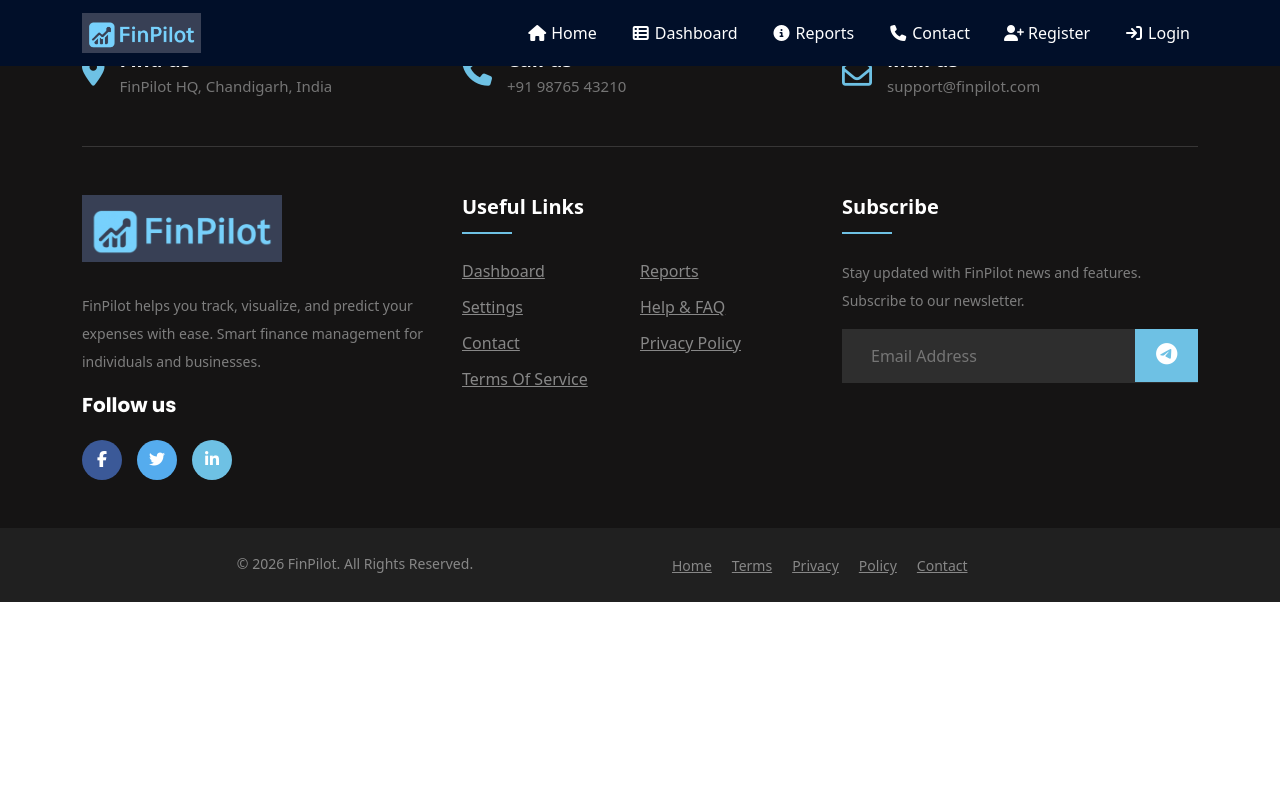
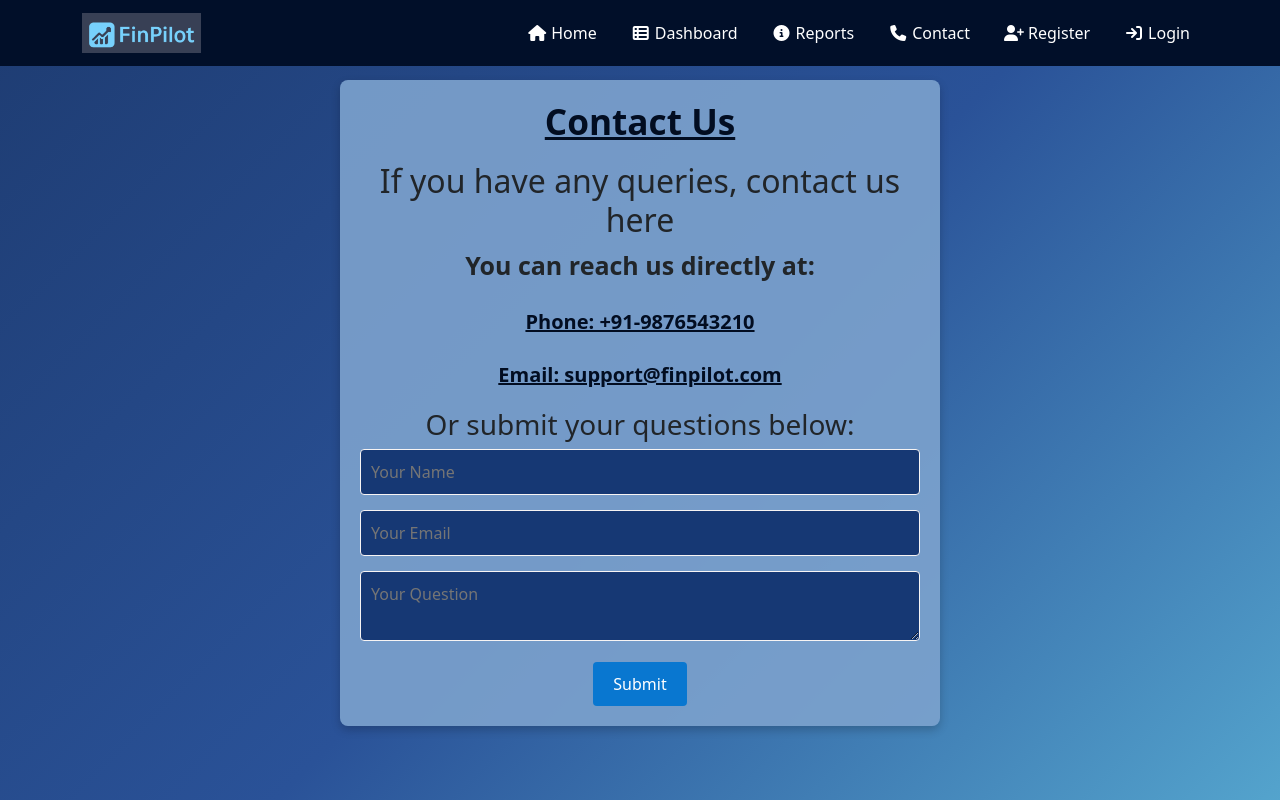
Before and after one commit to Diya-16204/FinPilot, a React (Vite) app in the folder frontend/: page /contact in a window 1280 px wide. Shown: the top 800 px of the page. Built offline with nearby package versions, Linux system fonts and the light colour scheme.

Commit message:
Final Done Now Just Security Login And Register is left

```diff
--- a/frontend/src/App.jsx
+++ b/frontend/src/App.jsx
@@ -24,12 +24,12 @@ import ExportCSV from "./pages/ExportReports/csv";
 import ExportPDF from "./pages/ExportReports/pdf";
 import ExportExcel from "./pages/ExportReports/excel";
 
-// Expense Prediction Subpages 👇
+// Expense Prediction Subpages
 import ExpenseForecast from "./pages/ExpensePrediction/forecast";
 import ExpenseMonthly from "./pages/ExpensePrediction/monthly";
 import ExpenseYearly from "./pages/ExpensePrediction/yearly";
 
-// Expense Management Subpages 👇
+// Expense Management Subpages
 import ViewAll from "./pages/ViewExpenses/viewAll";
 import FilterView from "./pages/ViewExpenses/filterView";
 import SearchView from "./pages/ViewExpenses/searchView";
@@ -38,7 +38,13 @@ import AddExpense from "./pages/ModifyExpenses/addExpense";
 import DeleteExpense from "./pages/ModifyExpenses/deleteExpense";
 import UpdateExpense from "./pages/ModifyExpenses/updateExpense";
 
-// 👇 ScrollToTop Component
+// // Reports Page (wrapper)
+// import Reports from "./pages/Reports/reports";
+
+// Contact Page
+import Contact from "./pages/Contacts/contacts";
+
+// ScrollToTop Component
 import ScrollToTop from "./components/ScrollToTop";
 
 function App() {
@@ -47,7 +53,7 @@ function App() {
       <Navbar />
 
       <main className="page-content">
-        {/* 👇 ensures page always starts at top on route change */}
+        {/* ensures page always starts at top on route change */}
         <ScrollToTop />
 
         <Routes>
@@ -70,6 +76,7 @@ function App() {
           <Route path="/export-reports/csv" element={<ExportCSV />} />
           <Route path="/export-reports/pdf" element={<ExportPDF />} />
           <Route path="/export-reports/excel" element={<ExportExcel />} />
+          <Route path="/reports" element={<ExportCSV />} />   {/* 👈 wrapper route */}
 
           {/* Expense Prediction */}
           <Route path="/expense-prediction/forecast" element={<ExpenseForecast />} />
@@ -77,16 +84,16 @@ function App() {
           <Route path="/expense-prediction/yearly" element={<ExpenseYearly />} />
 
           {/* Expense Management */}
-          {/* View Expenses Subpages */}
           <Route path="/view-expenses" element={<ViewAll />} />
           <Route path="/view-expenses/filter" element={<FilterView />} />
           <Route path="/view-expenses/search" element={<SearchView />} />
 
-          {/* Modify Expenses Subpages */}
           <Route path="/modify-expenses/add" element={<AddExpense />} />
           <Route path="/modify-expenses/delete" element={<DeleteExpense />} />
           <Route path="/modify-expenses/update" element={<UpdateExpense />} />
 
+          {/* Contact */}
+          <Route path="/contact" element={<Contact />} />
         </Routes>
       </main>
 
--- a/frontend/src/components/Navbar/navbar.jsx
+++ b/frontend/src/components/Navbar/navbar.jsx
@@ -1,68 +1,75 @@
 import { Link } from "react-router-dom";
 import FinPilotLogo from "../../assets/Images/FinPilotLogo.png";
 import "./navbar.css";
+import { useState } from "react";
 
 const Navbar = () => {
+  const [isOpen, setIsOpen] = useState(false);
+
+  const handleToggle = () => {
+    setIsOpen(!isOpen);
+  };
+
+  const handleClose = () => {
+    setIsOpen(false);
+  };
+
   return (
     <header>
-    <nav className="navbar navbar-expand-lg finpilot-navbar fixed-top">
+      <nav className="navbar navbar-expand-lg finpilot-navbar fixed-top">
         <div className="container">
           {/* Brand Logo */}
           <Link
             className="navbar-brand text-white d-flex align-items-center"
             to="/"
+            onClick={handleClose}
           >
             <img
               src={FinPilotLogo}
               alt="FinPilot Logo"
               style={{ height: "40px", marginRight: "10px" }}
             />
-            {/* <span>FinPilot</span> */}
           </Link>
 
           {/* Toggler for mobile */}
           <button
             className="navbar-toggler"
             type="button"
-            data-bs-toggle="collapse"
-            data-bs-target="#nvbCollapse"
-            aria-controls="nvbCollapse"
-            aria-expanded="false"
-            aria-label="Toggle navigation"
+            onClick={handleToggle}
           >
             <span className="navbar-toggler-icon"></span>
           </button>
 
           {/* Collapsible Menu */}
-          <div className="collapse navbar-collapse" id="nvbCollapse">
+          <div className={`collapse navbar-collapse ${isOpen ? "show" : ""}`} id="nvbCollapse">
             <ul className="navbar-nav ms-auto">
               <li className="nav-item">
-                <Link className="nav-link" to="/">
+                <Link className="nav-link" to="/" onClick={handleClose}>
                   <i className="fa fa-home fa-fw me-1"></i>Home
                 </Link>
               </li>
               <li className="nav-item">
-                <Link className="nav-link" to="/dashboard">
+                <Link className="nav-link" to="/dashboard" onClick={handleClose}>
                   <i className="fa fa-th-list fa-fw me-1"></i>Dashboard
                 </Link>
               </li>
               <li className="nav-item">
-                <Link className="nav-link" to="/reports">
+                <Link className="nav-link" to="/reports" onClick={handleClose}>
                   <i className="fa fa-info-circle fa-fw me-1"></i>Reports
                 </Link>
               </li>
               <li className="nav-item">
-                <Link className="nav-link" to="/contact">
+                <Link className="nav-link" to="/contact" onClick={handleClose}>
                   <i className="fa fa-phone fa-fw me-1"></i>Contact
                 </Link>
               </li>
               <li className="nav-item">
-                <Link className="nav-link" to="/register">
+                <Link className="nav-link" to="/register" onClick={handleClose}>
                   <i className="fa fa-user-plus fa-fw me-1"></i>Register
                 </Link>
               </li>
               <li className="nav-item">
-                <Link className="nav-link" to="/login">
+                <Link className="nav-link" to="/login" onClick={handleClose}>
                   <i className="fa fa-sign-in fa-fw me-1"></i>Login
                 </Link>
               </li>
--- /dev/null
+++ b/frontend/src/pages/Contacts/contacts.css
@@ -0,0 +1,71 @@
+/* 👇 Apply gradient to entire page */
+body {
+  margin: 0;
+  padding: 0;
+  min-height: 100vh; /* full viewport height */
+  background: linear-gradient(135deg, #1e3c72 0%, #2a5298 40%, #6dd5ed 100%);
+  font-family: Arial, sans-serif;
+}
+
+/* Contact container styling */
+.contact-page {
+  max-width: 600px;
+  margin: 80px auto;
+  padding: 20px;
+  background: rgba(125, 162, 206, 0.9); /* semi-transparent card */
+  border-radius: 8px;
+  box-shadow: 0 4px 10px rgba(0,0,0,0.2);
+  text-align: center;
+}
+
+.contact-heading {
+  text-align: center;
+  font-size: 2.2rem;
+  font-weight: bold;
+  color: #020d21;
+  margin-bottom: 20px;
+  text-decoration: underline;
+}
+.contact-page p {
+    font-size: 25px;
+    font-weight: 700;
+}
+.contact-page p strong{
+    color: #020d21;
+    font-size: 20px;
+    text-decoration: underline;
+}
+
+.contact-form input,
+.contact-form textarea {
+  width: 100%;
+  margin-bottom: 15px;
+  padding: 10px;
+  border: 1px solid #f7f4f4;
+  border-radius: 4px;
+  background: #163874;
+
+}
+
+.contact-form button {
+  background-color: #0977d0;
+  color: white;
+  padding: 10px 20px;
+  border: none;
+  border-radius: 4px;
+  cursor: pointer;
+}
+
+.contact-form button:hover {
+  background-color: #065a9e;
+}
+
+/* Popup styling */
+.popup {
+  margin-top: 20px;
+  padding: 15px;
+  background-color: #3a8bcd;
+  color: #155724;
+  border-radius: 4px;
+  text-align: center;
+}
--- /dev/null
+++ b/frontend/src/pages/Contacts/contacts.jsx
@@ -0,0 +1,45 @@
+import { useState } from "react";
+import "./contacts.css";
+
+const Contact = () => {
+  const [showPopup, setShowPopup] = useState(false);
+
+  const handleSubmit = (e) => {
+    e.preventDefault(); // prevent page reload
+    setShowPopup(true);
+
+    // Hide popup after 3 seconds
+    setTimeout(() => {
+      setShowPopup(false);
+    }, 3000);
+  };
+
+  return (
+    <div className="contact-page">
+      {/* 👇 Top Heading */}
+      <h1 className="contact-heading">Contact Us</h1>
+
+      <h2>If you have any queries, contact us here</h2>
+      <p>You can reach us directly at:</p>
+      <p><strong>Phone: +91-9876543210</strong></p>
+      <p><strong>Email: support@finpilot.com</strong></p>
+
+      <h3>Or submit your questions below:</h3>
+      <form className="contact-form" onSubmit={handleSubmit}>
+        <input type="text" placeholder="Your Name" required />
+        <input type="email" placeholder="Your Email" required />
+        <textarea placeholder="Your Question" required></textarea>
+        <button type="submit">Submit</button>
+      </form>
+
+      {/* 👇 Popup */}
+      {showPopup && (
+        <div className="popup">
+          <p>Your question is submitted. We'll get back to you as soon as possible.</p>
+        </div>
+      )}
+    </div>
+  );
+};
+
+export default Contact;
--- /dev/null
+++ b/frontend/src/pages/Reports/reports.jsx
@@ -0,0 +1,16 @@
+
+const Reports = () => {
+  return (
+    <div className="reports-page">
+      <h2>Reports</h2>
+      <p>Download expense reports in different formats:</p>
+      <div className="report-buttons">
+        <button>CSV</button>
+        <button>PDF</button>
+        <button>Excel</button>
+      </div>
+    </div>
+  );
+};
+
+export default Reports;
```
Also changed, not shown: frontend/src/index.css (line endings or trailing spaces).
